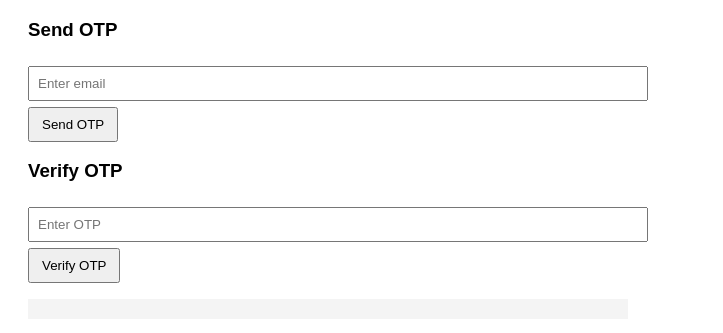
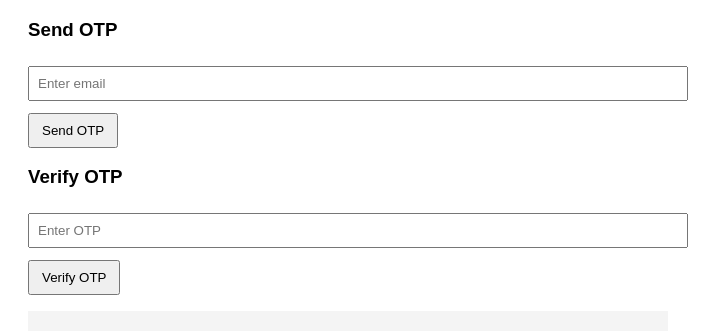
Before and after one commit to ha661bibullah/otp-project, a plain HTML site: page frontend/index.html in a window 1280 px wide. Shown: the part 89-422 px from the top of the page, without its empty margins (0-723 px from the left). Drawn offline with Linux system fonts and the light colour scheme.

Commit message:
new update

```diff
--- a/frontend/index.html
+++ b/frontend/index.html
@@ -4,9 +4,9 @@
   <meta charset="utf-8" />
   <title>OTP Demo</title>
   <style>
-    body{font-family:Arial,Helvetica,sans-serif;padding:20px;max-width:600px}
-    input{padding:8px;margin:6px 0}
-    button{padding:8px 12px}
+    body{font-family:Arial,Helvetica,sans-serif;padding:20px;max-width:640px}
+    input{padding:8px;margin:6px 0;width:100%}
+    button{padding:8px 12px;margin-top:6px}
     pre{background:#f4f4f4;padding:10px}
   </style>
 </head>
@@ -15,14 +15,14 @@
 
   <section>
     <h3>Send OTP</h3>
-    <input id="email" type="email" placeholder="Enter email" style="width:100%" />
+    <input id="email" type="email" placeholder="Enter email" />
     <button id="sendBtn">Send OTP</button>
     <p id="sendMsg"></p>
   </section>
 
   <section>
     <h3>Verify OTP</h3>
-    <input id="otp" type="text" placeholder="Enter OTP" style="width:100%" />
+    <input id="otp" type="text" placeholder="Enter OTP" />
     <button id="verifyBtn">Verify OTP</button>
     <p id="verifyMsg"></p>
   </section>
@@ -30,8 +30,9 @@
   <pre id="debug"></pre>
 
   <script>
-    // Set API to localhost for local testing, or to your Render URL when deployed
-    const API = "https://otp-project-kng9.onrender.com"; // <<-- change to deployed backend URL when live
+    // DEFAULT for local dev. After deploying backend to Render, replace with your Render URL.
+    // Example: const API = "https://otp-backend.onrender.com";
+    const API = "http://localhost:5000";
 
     const el = id => document.getElementById(id);
     el('sendBtn').addEventListener('click', async () => {
```
